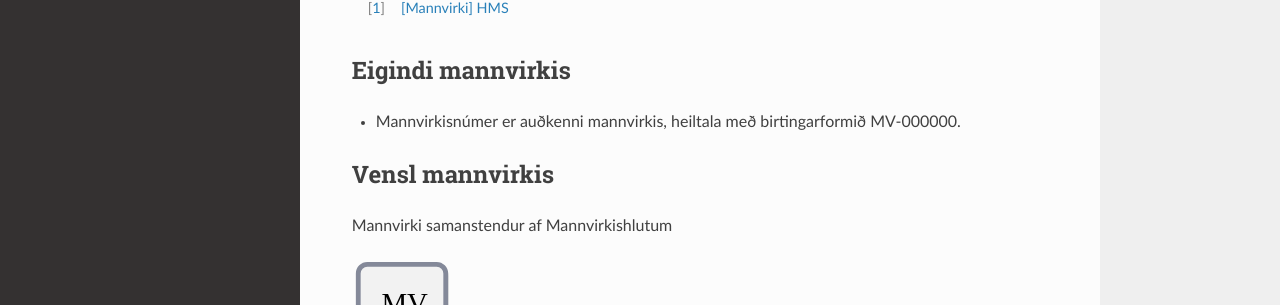
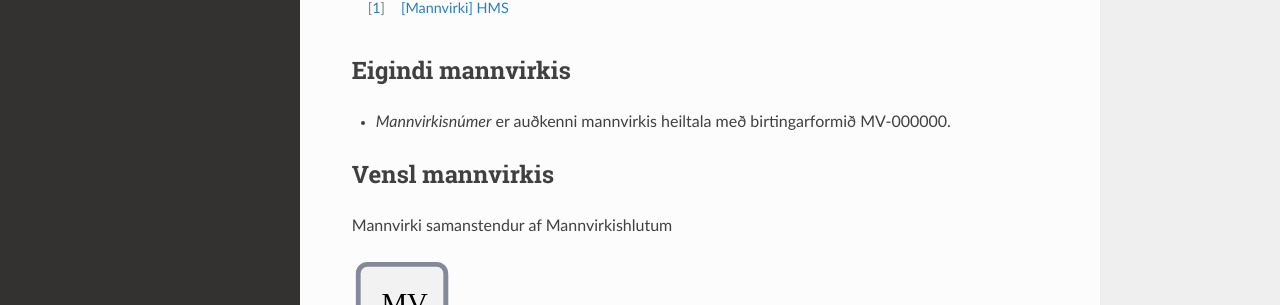
Before and after one commit to hthl/Mannvirkjaskra, a Sphinx documentation site: the page built from source/mannvirki.rst, in a window 1280 px wide and 1294 px high. Shown: the part 598-903 px from the top of the window. Built offline with Sphinx 7.4.7 and the Read the Docs theme 2.0.0, drawn with Linux system fonts in a browser that asks for light colours.

```diff
--- a/source/mannvirki.rst
+++ b/source/mannvirki.rst
@@ -28,7 +28,9 @@ Nánar skilgreint [#]_ í 51. tölul. 1.2.1. gr. byggingarreglugerðar á eftirf
 Eigindi mannvirkis
 -------------------
 
-* Mannvirkisnúmer er auðkenni mannvirkis, heiltala með birtingarformið MV-000000.
+* *Mannvirkisnúmer*
+  er auðkenni mannvirkis
+  heiltala með birtingarformið MV-000000.
 
 Vensl mannvirkis
 --------------------
```
